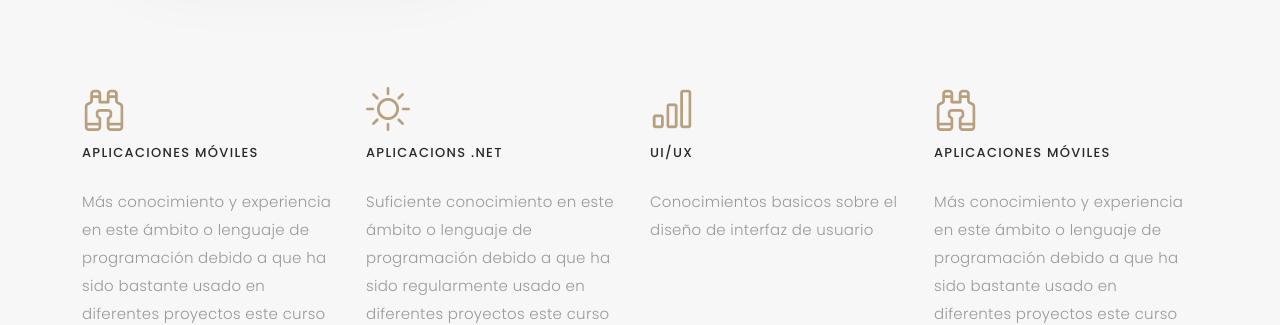
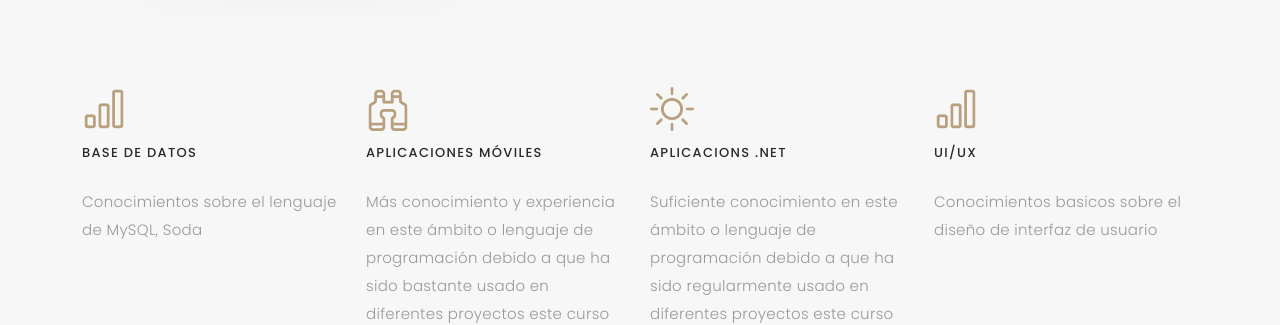
Before and after one commit to eaguileram12/eaguileram12.github.io, a plain HTML site: page index.html in a window 1280 px wide. Shown: the part 1333-1658 px from the top of the page. Drawn offline with nearby package versions, Linux system fonts and the light colour scheme; a web font is replaced by a local one.

Commit message:
Add files via upload

```diff
--- a/index.html
+++ b/index.html
@@ -113,6 +113,14 @@
                 <i class="bi bi-bar-chart"></i>
                 <span>UI/UX</span>
                   <p class="p-separator">Conocimientos basicos sobre el diseño de interfaz de usuario </p>
+              </div>
+            </div><!-- End testimonial item -->
+
+              <div class="swiper-slide">
+              <div class="services-block">
+                <i class="bi bi-bar-chart"></i>
+                <span>Base De Datos</span>
+                  <p class="p-separator">Conocimientos sobre el lenguaje de MySQL, Soda </p>
               </div>
             </div><!-- End testimonial item -->
 
```
